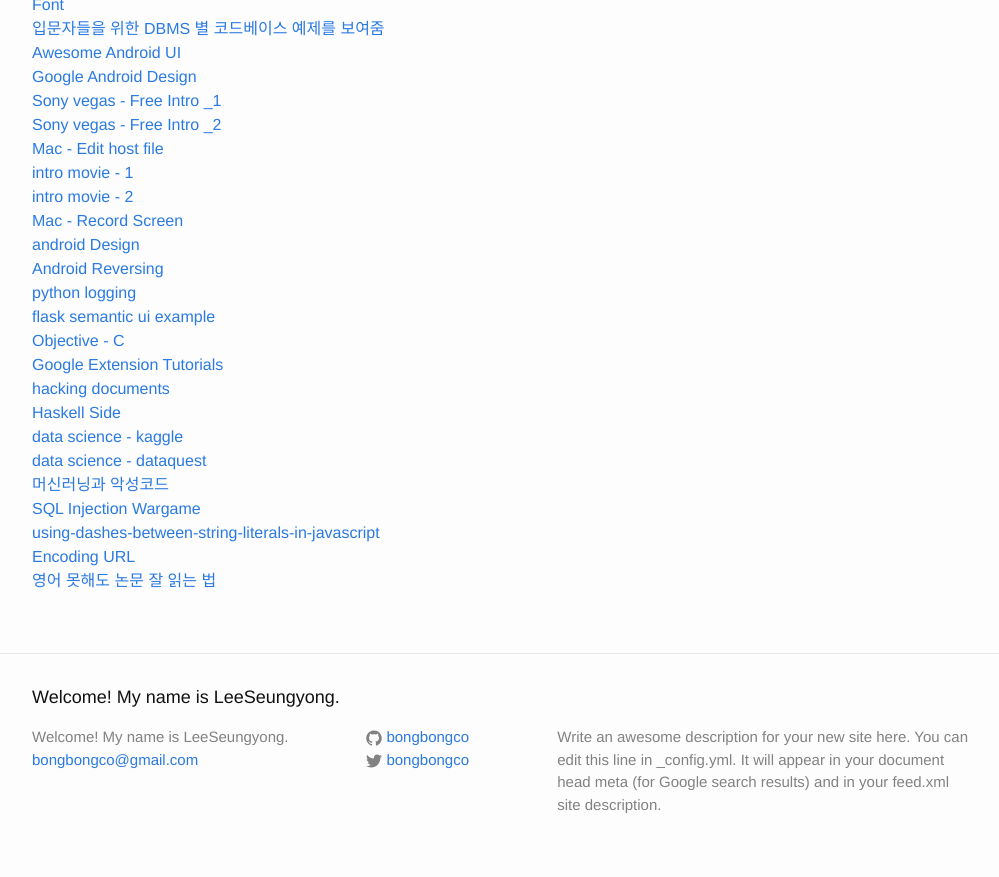
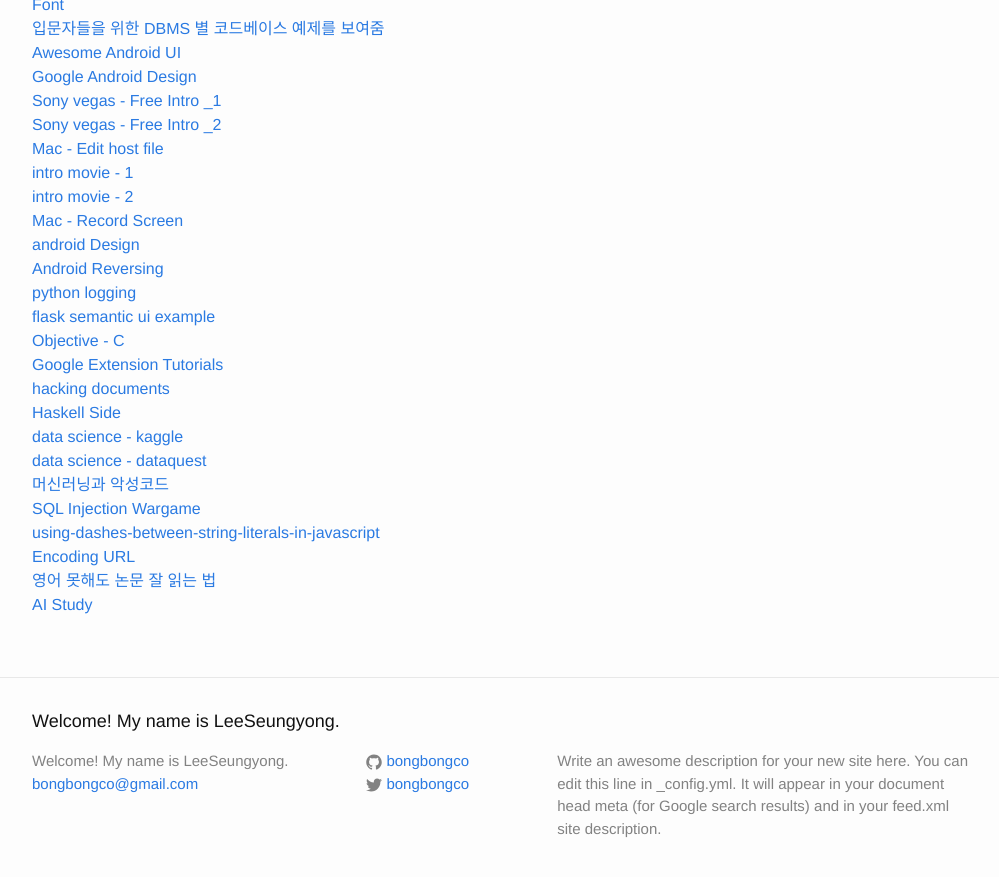
Before and after one commit to LktProgrammer/bongbongco.github.io, a Jekyll site: the page built from _posts/2016-07-22-Website-List.markdown, in a window 1280 px wide and 900 px high, scrolled down 2919 px. Shown: the top 877 px of the window, without its empty margins (138-1137 px from the left). Built offline with Jekyll 4.4.1, drawn with Linux system fonts in a browser that asks for light colours.

Commit message:
Update 2016-07-22-Website-List.markdown

```diff
--- a/_posts/2016-07-22-Website-List.markdown
+++ b/_posts/2016-07-22-Website-List.markdown
@@ -141,3 +141,4 @@ title: 참고할 웹 사이트들.
 [using-dashes-between-string-literals-in-javascript](http://stackoverflow.com/questions/5876091/using-dashes-between-string-literals-in-javascript)
 [Encoding URL](http://regularmotion.kr/url-encoding-url/)
 [영어 못해도 논문 잘 읽는 법](http://gradschoolstory.net/terry/readingpapers/)
+[AI Study](http://www.aistudy.co.kr/)
```
